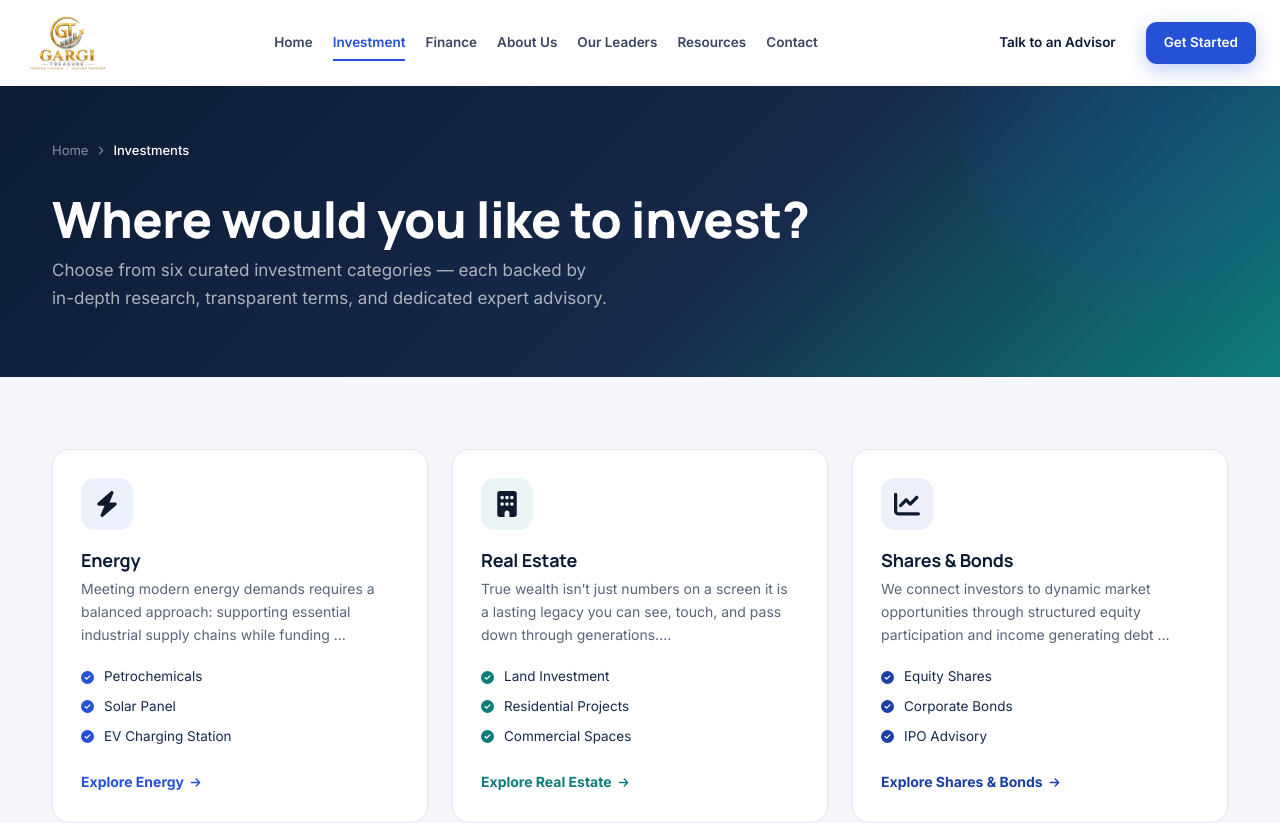
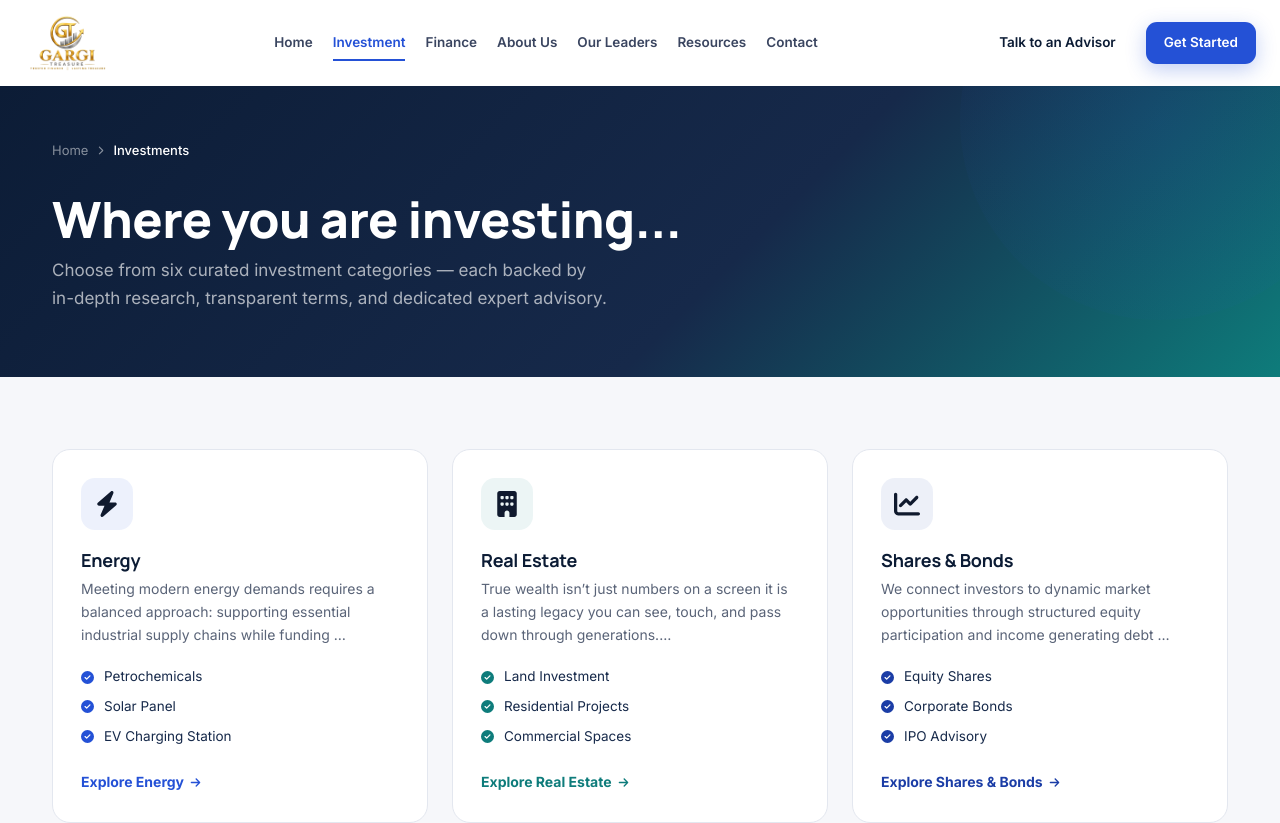
Before and after one commit to Saroj-kumar-Sahoo5524/gargitreasure, a Next.js app: page /investments in a window 1280 px wide. Shown: the top 823 px of the page. Built offline with nearby package versions, Linux system fonts and the light colour scheme.

Commit message:
feat: add investments landing page and MegaMenu component

```diff
--- a/app/(routes)/investments/page.tsx
+++ b/app/(routes)/investments/page.tsx
@@ -13,12 +13,12 @@ export const metadata: Metadata = {
 
 /** Icon background colour per category */
 const categoryColors: Record<string, { bg: string; color: string }> = {
-  energy:               { bg: '#2451D614', color: '#2451D6' },
-  'real-estate':        { bg: '#0E7C7B14', color: '#0E7C7B' },
-  'shares-bonds':       { bg: '#1B3DA614', color: '#1B3DA6' },
-  agriculture:          { bg: '#15803D14', color: '#15803D' },
-  'bullion-gemstones':  { bg: '#A87C3414', color: '#A87C34' },
-  crypto:               { bg: '#4338CA14', color: '#4338CA' },
+  energy: { bg: '#2451D614', color: '#2451D6' },
+  'real-estate': { bg: '#0E7C7B14', color: '#0E7C7B' },
+  'shares-bonds': { bg: '#1B3DA614', color: '#1B3DA6' },
+  agriculture: { bg: '#15803D14', color: '#15803D' },
+  'bullion-gemstones': { bg: '#A87C3414', color: '#A87C34' },
+  crypto: { bg: '#4338CA14', color: '#4338CA' },
 };
 
 /**
@@ -50,7 +50,7 @@ export default function InvestmentsPage() {
             className="font-heading font-extrabold text-white mb-3"
             style={{ fontSize: 'clamp(30px,4vw,50px)' }}
           >
-            Where would you like to invest?
+            Where you are investing...
           </h1>
           <p className="text-white/65 text-[17px] max-w-[560px] leading-relaxed">
             Choose from six curated investment categories — each backed by in-depth research, transparent terms, and dedicated expert advisory.
--- a/components/layout/MegaMenu.tsx
+++ b/components/layout/MegaMenu.tsx
@@ -65,7 +65,7 @@ export function MegaMenu({ group, isOpen, onClose }: MegaMenuProps) {
                   </span>
                   <h3 className="font-heading font-extrabold text-[20px] text-[#0B1B34] mt-[2px]">
                     {group.key === 'investment'
-                      ? 'Where would you like to invest?'
+                      ? 'Where you are investing...'
                       : 'What financial solution do you need?'}
                   </h3>
                 </div>
```
